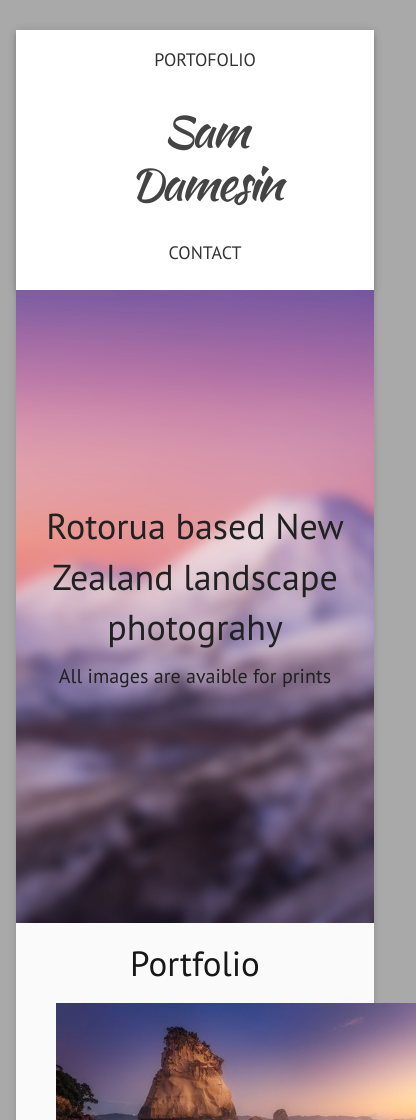
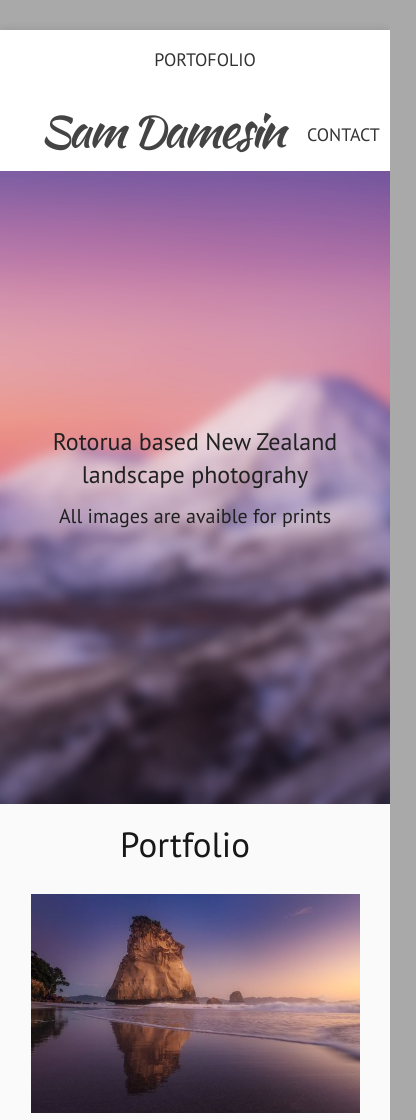
Before and after one commit to thesam73/perso-website, a plain HTML site: page index.html in a window 390 px wide. Shown: the top 1120 px of the page, 416 px wide, since content can reach past the window. Drawn offline with Linux system fonts and the light colour scheme; a web font is replaced by a local one.

Commit message:
Add files via upload

```diff
--- a/static/css/style.css
+++ b/static/css/style.css
@@ -8,10 +8,17 @@ h1, h2, h3, h4, h5, h6 {
 span.capi {
     font-size: 43px;
 }
+
 .three.columns.thumbnail {
     margin-left: 20px;
 }
+.fix-border {
+    margin-left: -20px;
+}
 
+.justified-gallery {
+  margin-left: -20px;
+}
 li.titlemenu {
     /* margin: 10px; */
     padding: 3px 50px;
@@ -42,7 +49,7 @@ li.titlemenu {
     /* margin-right: 50px; */
     /* padding-right: 30px; */
     padding-top: 20px;
-    margin-bottom: 20px
+    margin-bottom: 30px
 }
 
 .main-hero {
@@ -206,11 +213,24 @@ header h1 a {
   color: #ccc;
 }
 
-@media only screen and (min-width: 767px) {
+@media only screen and (max-width: 650px) {
+
   header {
     smargin-top: 40px;
   }
-
+  .thumbnail img.album_thumb {
+    max-width: 94%;
+}
+.ccontainer {
+    width: 100%;
+  }
+  .main-hero-text {
+    font-size: 24px;
+  }
+  li.titlemenu {
+    /* margin: 10px; */
+    padding: 3px 10px;
+}
   .sidebar {
     /*position: fixed;
     height: 100%;
```
